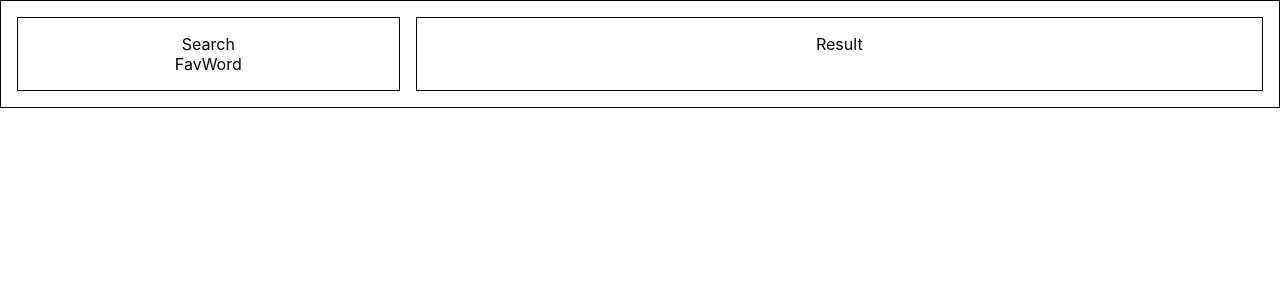
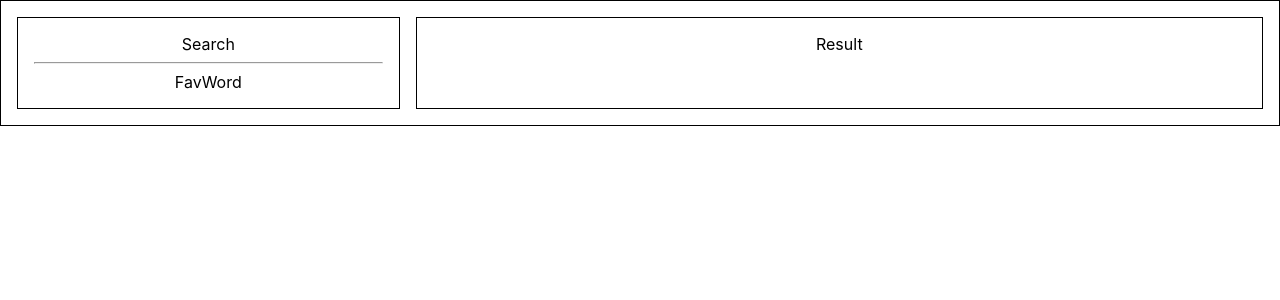
Before and after one commit to erikesund/gcu-word-search, a React (Create React App) app: page / in a window 1280 px wide. Shown: the top 300 px of the page. Built offline with nearby package versions, Linux system fonts and the light colour scheme.

Commit message:
created empty state

```diff
--- a/src/components/Search.js
+++ b/src/components/Search.js
@@ -2,7 +2,7 @@ import React from "react";
 
 function Search() {
   return (
-    <div>Search</div>
+    <div>Search <hr/></div>
   )
 }
 
--- a/src/containers/MainContainer.js
+++ b/src/containers/MainContainer.js
@@ -1,9 +1,14 @@
-import React from "react";
+import React, {useState} from "react";
 import FavouriteWord from "../components/FavouriteWord";
 import Result from "../components/Result";
 import Search from "../components/Search";
 
 function MainContainer () {
+
+  const[searchTerm, setSearchTerm] = useState("");
+  const[result, setResult] = useState(null);
+  const[favoritedWords, setFavouritedWord] = useState([]);
+
   return (
     <div id="main-panel">
       <div id="left-panel">
```
